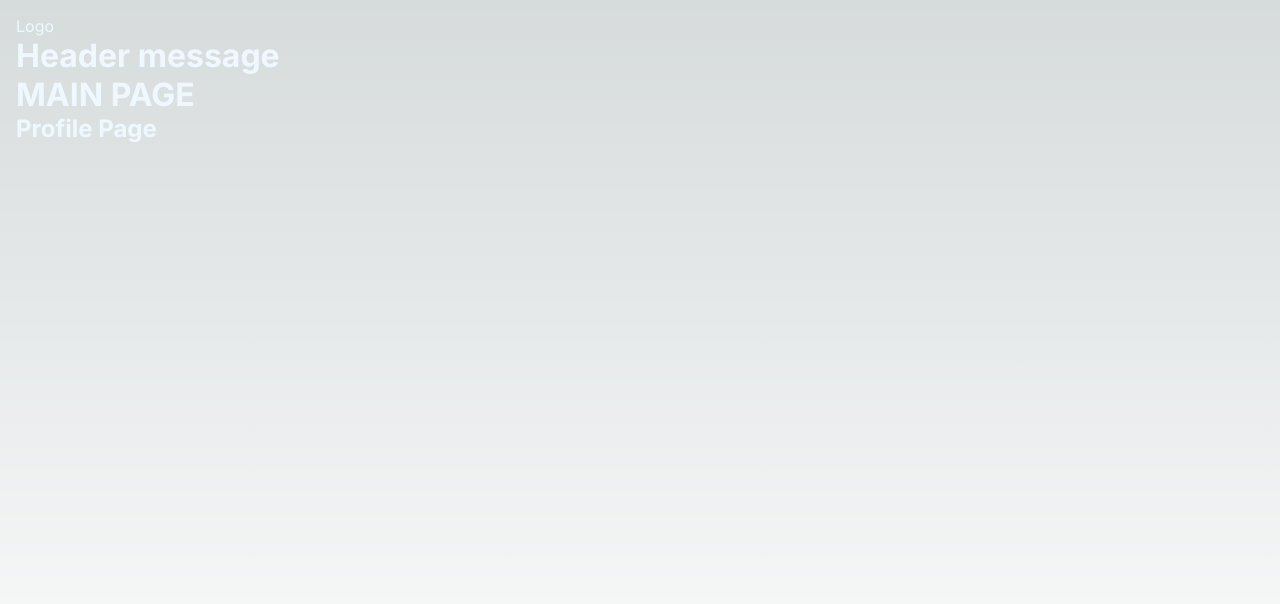
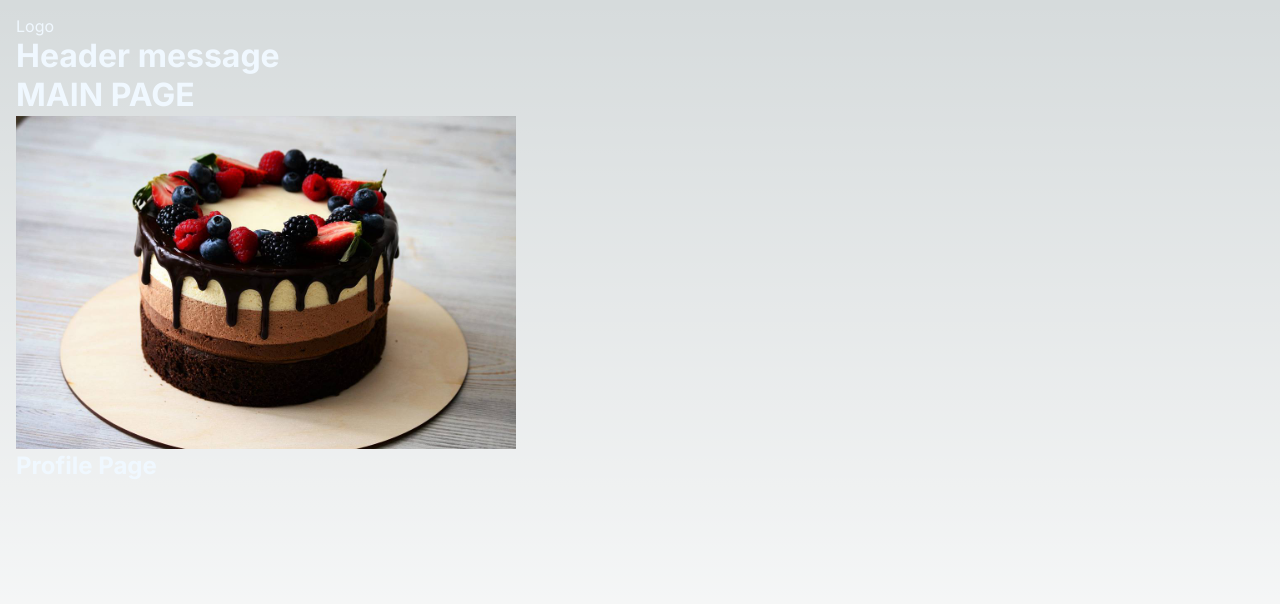
Before and after one commit to antasth/next-app, a Next.js app: page / in a window 1280 px wide. Shown: the top 604 px of the page. Built offline with nearby package versions, Linux system fonts and the light colour scheme.

Commit message:
feat: use nextjs Image component

```diff
--- a/src/app/about/layout.tsx
+++ b/src/app/about/layout.tsx
@@ -6,9 +6,9 @@ export default function AboutLayout({
   children: React.ReactNode
 }) {
   return (
-    <body>
+    <>
       <header>About page header</header>
       {children}
-    </body>
+    </>
   )
 }
--- a/src/app/layout.tsx
+++ b/src/app/layout.tsx
@@ -15,7 +15,7 @@ export default function RootLayout({
   children: React.ReactNode
 }) {
   return (
-    <html lang="en">
+    <html lang="en" suppressHydrationWarning>
       <body className={inter.className}>{children}</body>
     </html>
   )
--- a/src/app/page.module.css
+++ b/src/app/page.module.css
@@ -8,3 +8,14 @@
 .main h2 {
   cursor: pointer;
 }
+
+.img {
+  position: relative;
+  max-width: 500px;
+}
+
+.image {
+  width: 100%;
+  height: 100%;
+  object-fit: contain;
+}
--- a/src/app/page.tsx
+++ b/src/app/page.tsx
@@ -1,6 +1,8 @@
 'use client'
 import Header from '@/components/Header'
+import Image from 'next/image'
 import { useRouter } from 'next/navigation'
+import testImg from '../../public/test.jpg'
 import styles from './page.module.css'
 
 export default function Home() {
@@ -12,6 +14,10 @@ export default function Home() {
         Header message
       </Header>
       <h1>MAIN PAGE</h1>
+      <div className={styles.img}>
+        <Image src={testImg} alt="test image" className={styles.image} />
+      </div>
+      {/* <Image src="/test.jpg" width={300} height={200} alt="test image" /> */}
       <h2 onClick={() => router.push('/profile')}>Profile Page</h2>
     </main>
   )
```
Also changed, not shown: public/test.jpg (added).
